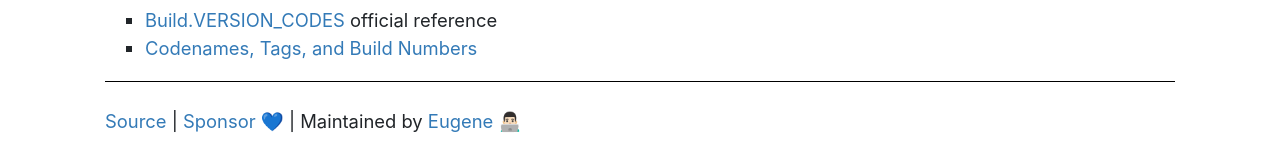
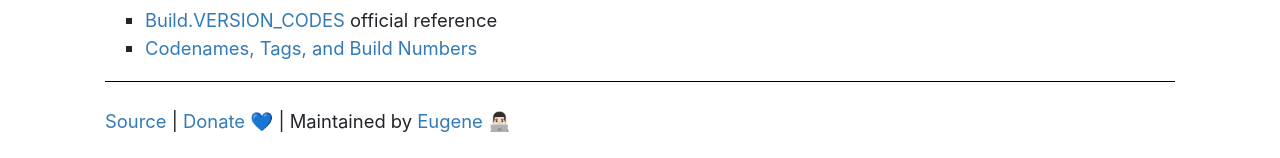
Before and after one commit to ebelinski/apilevels, a Jekyll site: the page built from index.md, in a window 1280 px wide. Shown: the part 2221-2379 px from the top of the page. Built offline with Jekyll 4.4.1, drawn with Linux system fonts in a browser that asks for light colours; comment, search, counter and statistics services are not loaded.

Commit message:
Updated donation links.

```diff
--- a/_includes/footer.html
+++ b/_includes/footer.html
@@ -3,7 +3,7 @@
   <div id="site-footer">
     <p>
       <a href="https://github.com/ebelinski/apilevels">Source</a> |
-      <a href="https://github.com/sponsors/ebelinski">Sponsor 💙</a> |
+      <a href="https://paypal.me/ebelinski">Donate 💙</a> |
       Maintained by <a href="https://twitter.com/EugeneBelinski">Eugene 👨🏻‍💻</a>
     </p>
   </div>
```
Also changed, not shown: .github/FUNDING.yml.
